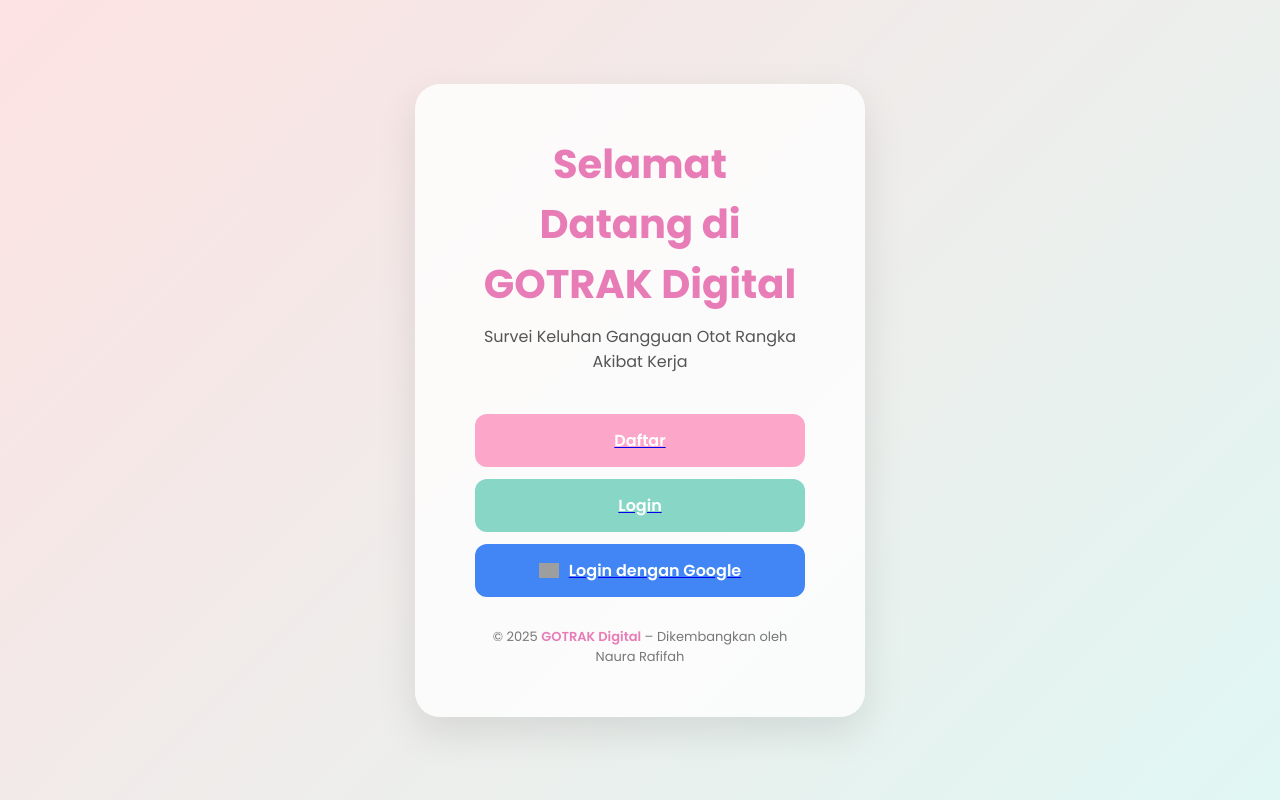
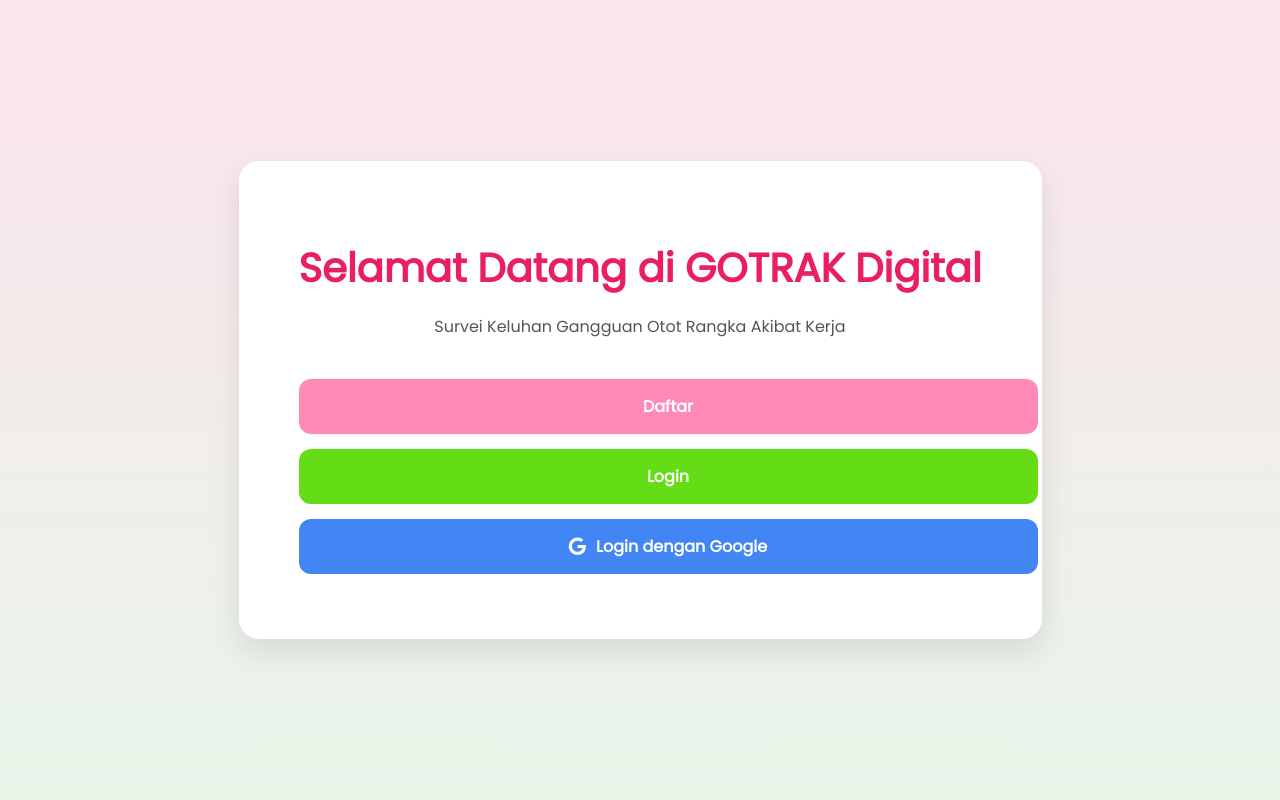
Before and after one commit to naurarafifah/GOTRAK-DIGITAL, a Python web app: template templates/index.html in a window 1280 px wide. Run offline with Jinja, Linux system fonts and the light colour scheme; the template is opened without the code that fills it, so the values that code supplies are empty; grey boxes are pictures that could not be loaded.

Commit message:
Final fix for Google OAuth redirect URI and updated login/index HTML

```diff
--- a/templates/index.html
+++ b/templates/index.html
@@ -3,97 +3,88 @@
 <head>
     <meta charset="UTF-8">
     <meta name="viewport" content="width=device-width, initial-scale=1.0">
-    <title>GOTRAK Digital – Selamat Datang</title>
-
-    <!-- Google Fonts -->
-    <link href="https://fonts.googleapis.com/css2?family=Poppins:wght@400;600;700&display=swap" rel="stylesheet">
-
+    <title>GOTRAK Digital</title>
+    <!-- Tambahkan Font Awesome untuk ikon Google -->
+    <link rel="stylesheet" href="https://cdnjs.cloudflare.com/ajax/libs/font-awesome/6.0.0-beta3/css/all.min.css">
+    <link href="https://fonts.googleapis.com/css2?family=Poppins:wght=500;700&display=swap" rel="stylesheet">
     <style>
-        * { box-sizing: border-box; margin: 0; padding: 0; font-family: 'Poppins', sans-serif; }
-
         body {
-            background: linear-gradient(135deg, #FDE2E2, #E0F7F3);
-            height: 100vh;
+            font-family: 'Poppins', sans-serif;
             display: flex;
             justify-content: center;
             align-items: center;
+            height: 100vh;
+            /* Gradient yang kamu suka */
+            background: linear-gradient(to bottom, #fce4ec, #e8f5e9);
+            margin: 0;
         }
-
         .container {
-            background: #ffffffcc;
+            text-align: center;
+            background: #fff;
             padding: 50px 60px;
-            border-radius: 25px;
-            text-align: center;
-            box-shadow: 0 15px 40px rgba(0,0,0,0.1);
-            max-width: 450px;
-            width: 90%;
+            border-radius: 20px;
+            box-shadow: 0 12px 30px rgba(0,0,0,0.1);
         }
-
         h1 {
+            color: #e91e63;
             font-size: 2.5rem;
-            color: #e87cb7;
-            margin-bottom: 10px;
+            margin-bottom: 15px;
             font-weight: 700;
         }
-
-        p.subtext {
+        p {
+            margin-bottom: 40px;
             color: #555;
-            margin-bottom: 40px;
+            font-size: 1rem;
             font-weight: 500;
         }
-
         .btn {
-            display: block;
+            display: block; /* Membuat tombol mengambil lebar penuh container */
             width: 100%;
-            padding: 14px 0;
-            margin: 12px 0;
-            border: none;
+            margin: 15px 0; /* Tambah margin atas/bawah */
+            padding: 15px 28px;
             border-radius: 12px;
             font-size: 16px;
             font-weight: 600;
+            text-decoration: none;
+            color: white;
+            transition: 0.3s;
             cursor: pointer;
-            transition: 0.3s;
         }
-
-        .btn-signup { background-color: #FCA7C9; color: white; }
-        .btn-signup:hover { background-color: #e87cb7; }
-
-        .btn-login { background-color: #87D6C6; color: white; }
-        .btn-login:hover { background-color: #56bca9; }
-
-        .btn-google { background-color: #4285F4; color: white; display: flex; align-items: center; justify-content: center; gap: 10px; }
-        .btn-google:hover { background-color: #3367d6; }
-
-        footer {
-            margin-top: 30px;
-            font-size: 13px;
-            color: #777;
+        /* Penyesuaian warna tombol agar mirip dengan gambar kamu */
+        .btn-register { background-color: #ff8ab7; } /* Pink muda */
+        .btn-register:hover { background-color: #e96d9e; }
+        .btn-login { background-color: #64dd17; } /* Hijau mint/teal */
+        .btn-login:hover { background-color: #53b715; }
+        .btn-google {
+            background-color: #4285f4; /* Warna biru Google yang khas */
+            display: flex;
+            align-items: center;
+            justify-content: center;
+            gap: 10px; /* Jarak antara ikon dan teks */
         }
-
-        footer span { color: #e87cb7; font-weight: 600; }
+        .btn-google:hover { background-color: #3b78e7; }
+        .btn-google i {
+            font-size: 18px;
+        }
     </style>
 </head>
-
 <body>
     <div class="container">
         <h1>Selamat Datang di GOTRAK Digital</h1>
-        <p class="subtext">Survei Keluhan Gangguan Otot Rangka Akibat Kerja</p>
+        <p>Survei Keluhan Gangguan Otot Rangka Akibat Kerja</p>
 
-        <!-- Tombol Daftar / Login -->
-        <a href="{{ url_for('register') }}"><button class="btn btn-signup">Daftar</button></a>
-        <a href="{{ url_for('login') }}"><button class="btn btn-login">Login</button></a>
+        <!-- 1. TOMBOL DAFTAR (Tautan lama sudah benar) -->
+        <a href="{{ url_for('register') }}" class="btn btn-register">Daftar</a>
 
-        <!-- Tombol Login dengan Google -->
-        <a href="{{ url_for('google_login') }}">
-            <button class="btn btn-google">
-                <img src="https://upload.wikimedia.org/wikipedia/commons/thumb/5/53/Google_%22G%22_Logo.svg/512px-Google_%22G%22_Logo.svg.png" alt="Google Logo" width="20">
-                Login dengan Google
-            </button>
+        <!-- 2. TOMBOL LOGIN (Tautan lama sudah benar) -->
+        <a href="{{ url_for('login') }}" class="btn btn-login">Login</a>
+
+        <!-- 3. TOMBOL LOGIN DENGAN GOOGLE (PERUBAHAN KRITIS DI SINI) -->
+        <a href="{{ url_for('google.login') }}" class="btn btn-google">
+            <!-- Menggunakan ikon Google dari Font Awesome -->
+            <i class="fab fa-google"></i> Login dengan Google
         </a>
 
-        <footer>
-            © 2025 <span>GOTRAK Digital</span> – Dikembangkan oleh Naura Rafifah
-        </footer>
     </div>
 </body>
 </html>
```
Also changed, not shown: app.py (+32 -7 lines), templates/login.html (+46 -8 lines).
